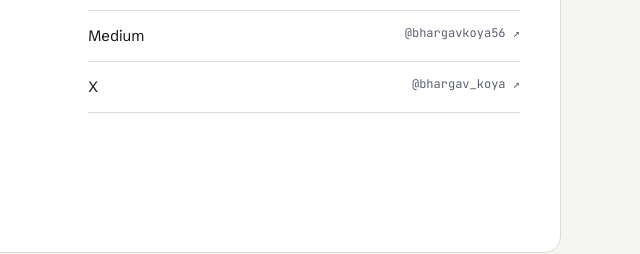
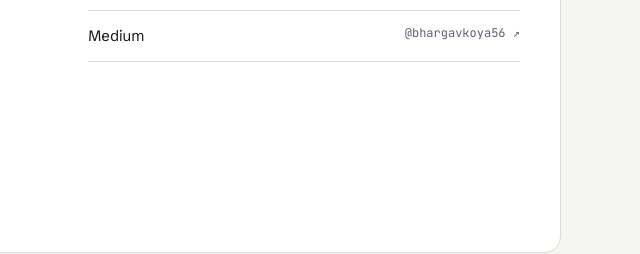
Before and after one commit to bhargavkoya/bhargavkoya, a plain HTML site: page index.html in a window 1280 px wide. Shown: the part 2754-3008 px from the top of the page, 619-1259 px from the left. Drawn offline with Linux system fonts and the light colour scheme.

Commit message:
Remove X link from contact list
Co-Authored-By: Claude Sonnet 5.5 <noreply@anthropic.com>

```diff
--- a/index.html
+++ b/index.html
@@ -266,7 +266,6 @@ footer{padding:28px 0 48px;display:flex;justify-content:space-between;gap:12px;f
         <a href="https://www.linkedin.com/in/bhargava-koya7/"><span>LinkedIn</span><span>in/bhargava-koya7 ↗</span></a>
         <a href="https://github.com/bhargavkoya"><span>GitHub</span><span>bhargavkoya ↗</span></a>
         <a href="https://medium.com/@bhargavkoya56"><span>Medium</span><span>@bhargavkoya56 ↗</span></a>
-        <a href="https://x.com/bhargav_koya"><span>X</span><span>@bhargav_koya ↗</span></a>
       </div>
     </div>
   </section>
```
